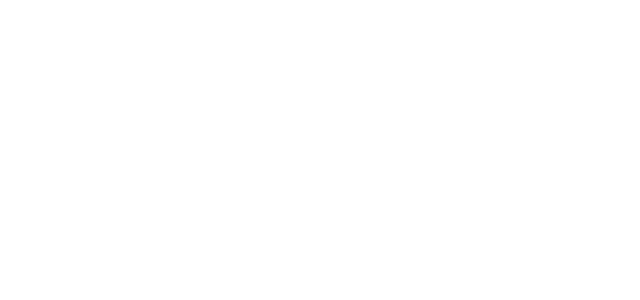
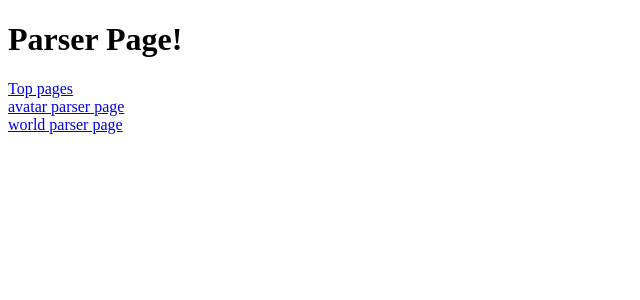
Before and after one commit to yukke271/VRCFavoLister, a Nuxt app in the folder nuxt/app/VRCFavoLister/: page /parser in a window 1280 px wide. Before the commit this address had no page. Shown: the top 300 px of the page, without its empty margins (0-640 px from the left). Built offline with nearby package versions, Linux system fonts and the light colour scheme.

Commit message:
create pages

```diff
--- a/nuxt/app/VRCFavoLister/pages/index.vue
+++ b/nuxt/app/VRCFavoLister/pages/index.vue
@@ -3,5 +3,6 @@
     <h1>Top Page!</h1>
     <NuxtLink to="/sample"> Sample page </NuxtLink>
     <br />
+    <NuxtLink to="/parser"> Parser page </NuxtLink>
   </div>
 </template>
--- /dev/null
+++ b/nuxt/app/VRCFavoLister/pages/parser/avatar.vue
@@ -0,0 +1,8 @@
+<template>
+  <div>
+    <h1>avatar parser!</h1>
+    <NuxtLink to="/"> Top pages </NuxtLink>
+    <br />
+
+  </div>
+</template>
--- /dev/null
+++ b/nuxt/app/VRCFavoLister/pages/parser/index.vue
@@ -0,0 +1,10 @@
+<template>
+  <div>
+    <h1>Parser Page!</h1>
+    <NuxtLink to="/"> Top pages </NuxtLink>
+    <br />
+    <NuxtLink to="/parser/avatar"> avatar parser page </NuxtLink>
+    <br />
+    <NuxtLink to="/parser/world"> world parser page </NuxtLink>
+  </div>
+</template>
--- /dev/null
+++ b/nuxt/app/VRCFavoLister/pages/parser/world.vue
@@ -0,0 +1,7 @@
+<template>
+  <div>
+    <h1>world parser!</h1>
+    <NuxtLink to="/"> Top pages </NuxtLink>
+    <br />
+  </div>
+</template>
```
